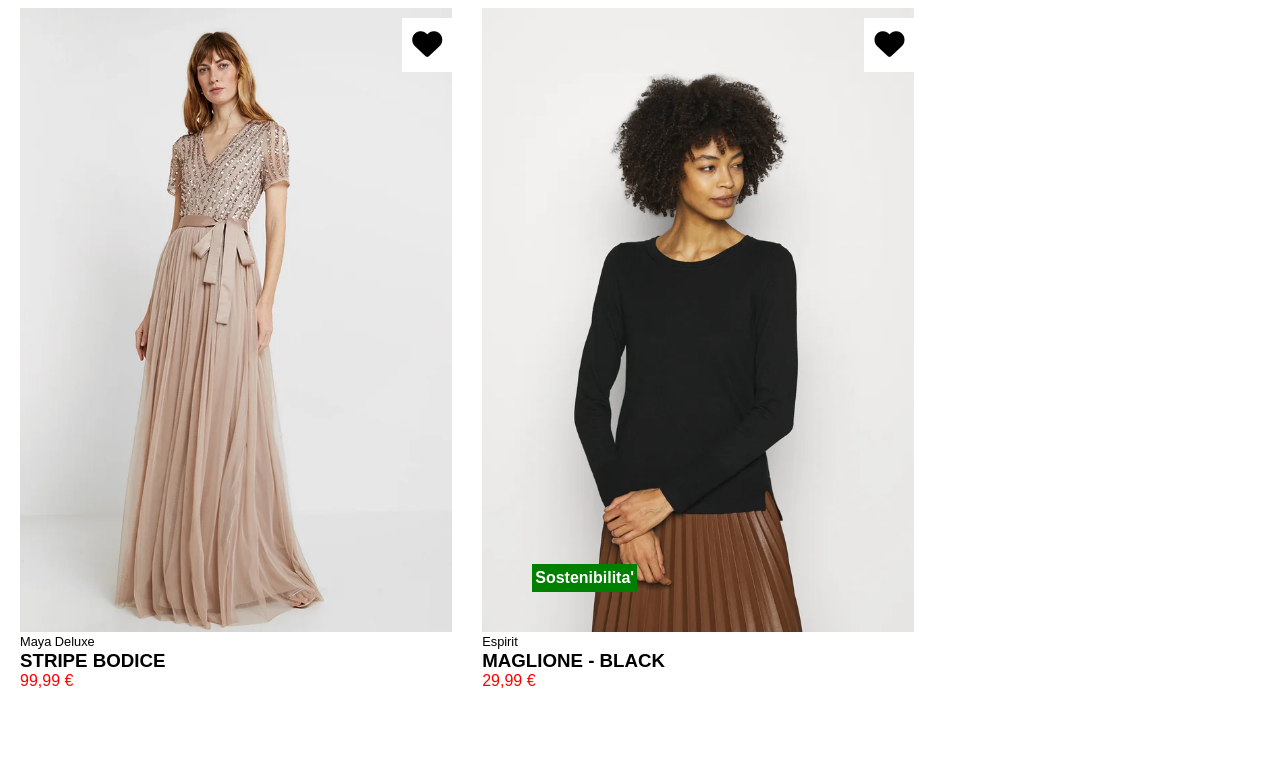
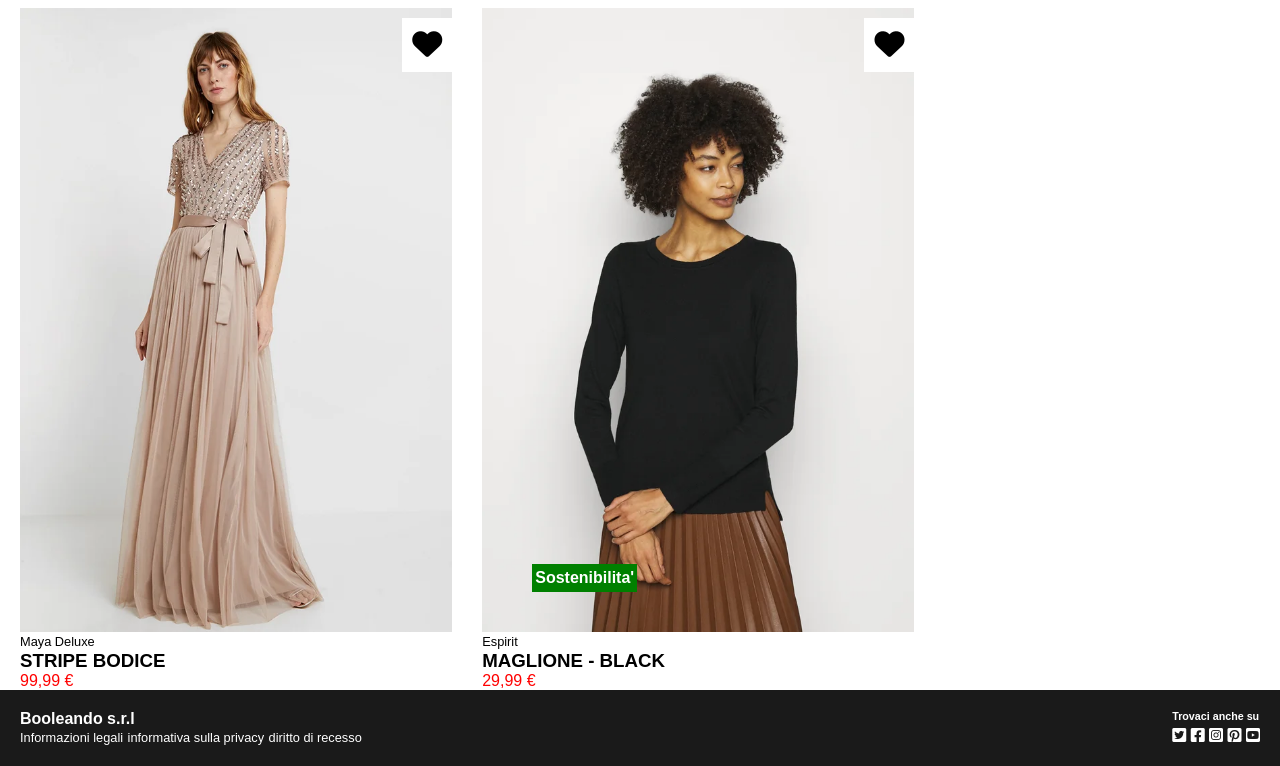
Before and after one commit to guglielmopiasenti/html-css-boolando, a plain HTML site: page index.html in a window 1280 px wide. Shown: the part 1526-2292 px from the top of the page. Before the commit the page ends 2216 px from the top, so only its background shows below. Drawn offline with Linux system fonts and the light colour scheme.

Commit message:
footer completed

```diff
--- a/index.html
+++ b/index.html
@@ -131,6 +131,25 @@
         </div>
     </div>
    </div>
-
+   <footer>
+    <div class="footer-bg">
+        <div class="footer-container container">
+            <div class="info">
+                <h4>Booleando s.r.l</h4>
+                <span>Informazioni legali</span>
+                <span>informativa sulla privacy</span>
+                <span>diritto di recesso</span>
+            </div>
+            <div class="follow-us">
+                <h6>Trovaci anche su</h6>
+                <i class="fa-brands fa-square-twitter"></i>
+                <i class="fa-brands fa-square-facebook"></i>
+                <i class="fa-brands fa-square-instagram"></i>
+                <i class="fa-brands fa-square-pinterest"></i>
+                <i class="fa-brands fa-square-youtube"></i>
+            </div>
+        </div>
+    </div>
+   </footer>
 </body>
 </html>
--- a/style.css
+++ b/style.css
@@ -52,6 +52,24 @@ img {
     left: 0;
     z-index: 1;
 }
+.footer-bg {
+    background-color: #1A1A1A;
+}
+.footer-container {
+    padding: 20px;
+    justify-content: space-between;
+}
+.info, .follow-us {
+    color: white;
+}
+.info > span {
+    font-size: 0.8rem;
+}
+h6 {
+    padding-bottom: 5px;
+}
+
+
 
 /* Utils */
 
```
